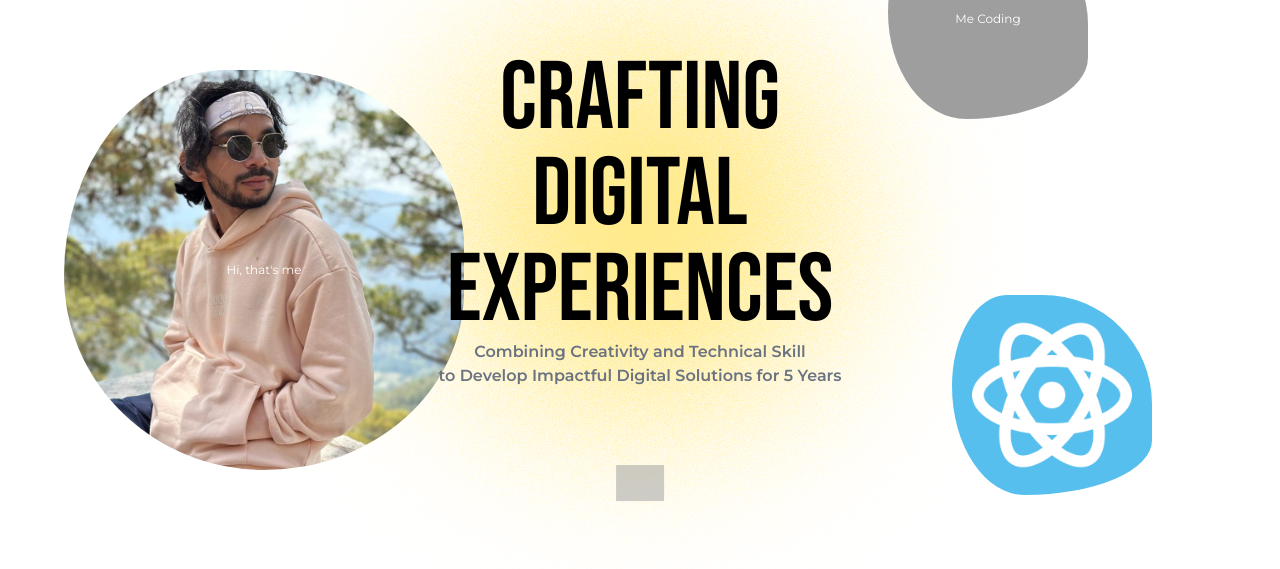
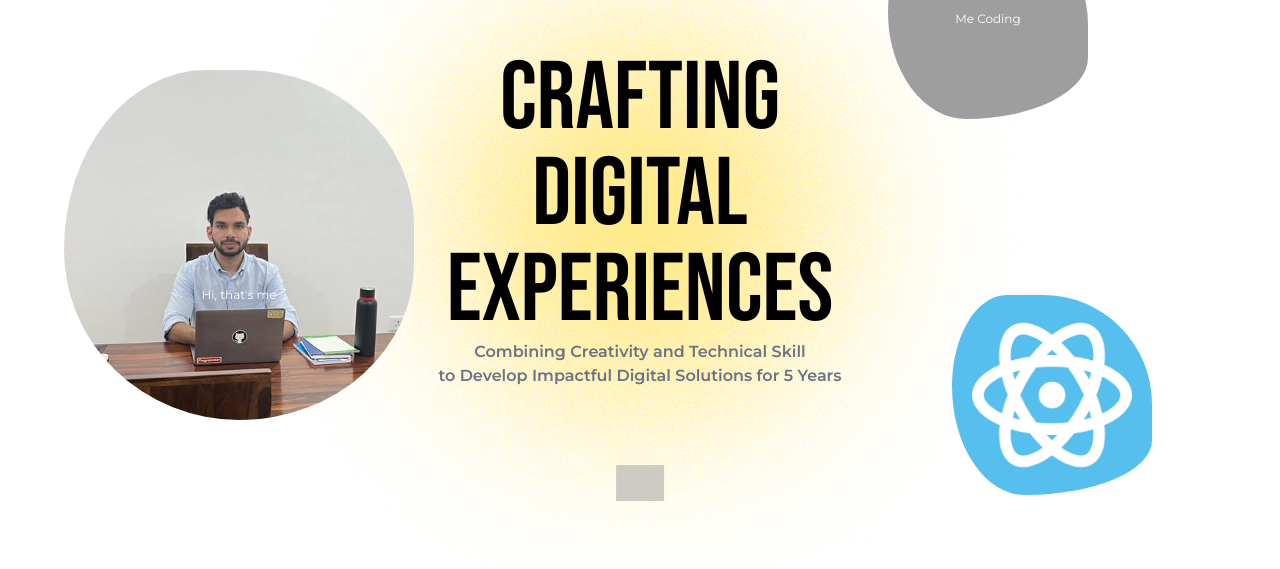
Before and after one commit to abhishekcodes0/abhishekcodes-nextjs-portfolio, a Next.js app: page / in a window 1280 px wide. Shown: the part 204-773 px from the top of the page. Built offline with nearby package versions, Linux system fonts and the light colour scheme; grey boxes are pictures that could not be loaded.

Commit message:
changed self picture

```diff
--- a/app/components/Hero.js
+++ b/app/components/Hero.js
@@ -48,8 +48,10 @@ const Hero = () => {
         animate={{ scale: 1, opacity: 100 }}
         transition={{ delay: 4, ease: "easeInOut" }}
         className="blob blob-1 text-white text-xs"
-      >
+      ><p style={{marginTop:'100px'}}>
+
         {"Hi, that's me"}
+      </p>
       </motion.div>
       <motion.div
         initial={{ scale: 0.5, opacity: 0 }}
--- a/app/components/Work.js
+++ b/app/components/Work.js
@@ -26,6 +26,23 @@ const Work = () => {
         Work
       </div>{" "}
       <VerticalTimeline className="relative">
+      <VerticalTimelineElement
+          className="vertical-timeline-element--work"
+          // contentStyle={{ background: "rgb(33, 150, 243)", color: "#fff" }}
+          contentArrowStyle={{ borderRight: "7px solid  rgb(33, 150, 243)" }}
+          date="2024 - 2025"
+          iconStyle={{ background: "rgb(33, 150, 243)", color: "#fff" }}
+          icon={<CgWorkAlt />}
+          visible={true}
+        >
+          <h3 className="vertical-timeline-element-title">
+            Senior FullStack Engineer
+          </h3>
+          <h4 className="vertical-timeline-element-subtitle">
+            SAAF Finance Inc, NY, USA
+          </h4>
+          <p>React.js, Node.js, Serverless, Postgres</p>
+        </VerticalTimelineElement>
         <VerticalTimelineElement
           className="vertical-timeline-element--work"
           // contentStyle={{ background: "rgb(33, 150, 243)", color: "#fff" }}
--- a/app/globals.css
+++ b/app/globals.css
@@ -78,9 +78,9 @@ body::-webkit-scrollbar {
   position: absolute;
   top: 30%;
   left: 5%;
-  width: 400px;
-  height: 400px;
-  background: url("/abhishek-1.jpeg") no-repeat 50% 50%;
+  width: 350px;
+  height: 350px;
+  background: url("/desk.png") no-repeat 50% 50%;
   background-size: cover;
 }
 
```
Also changed, not shown: public/desk.png (added).
